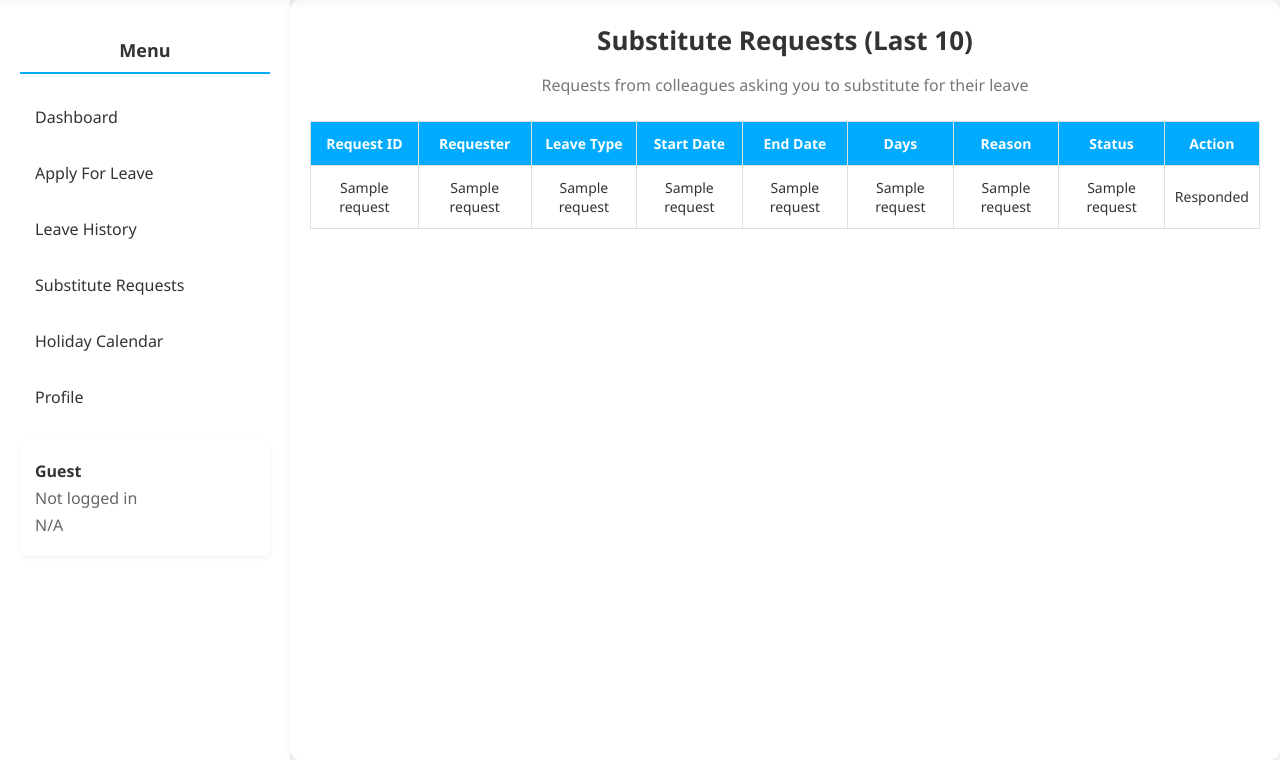
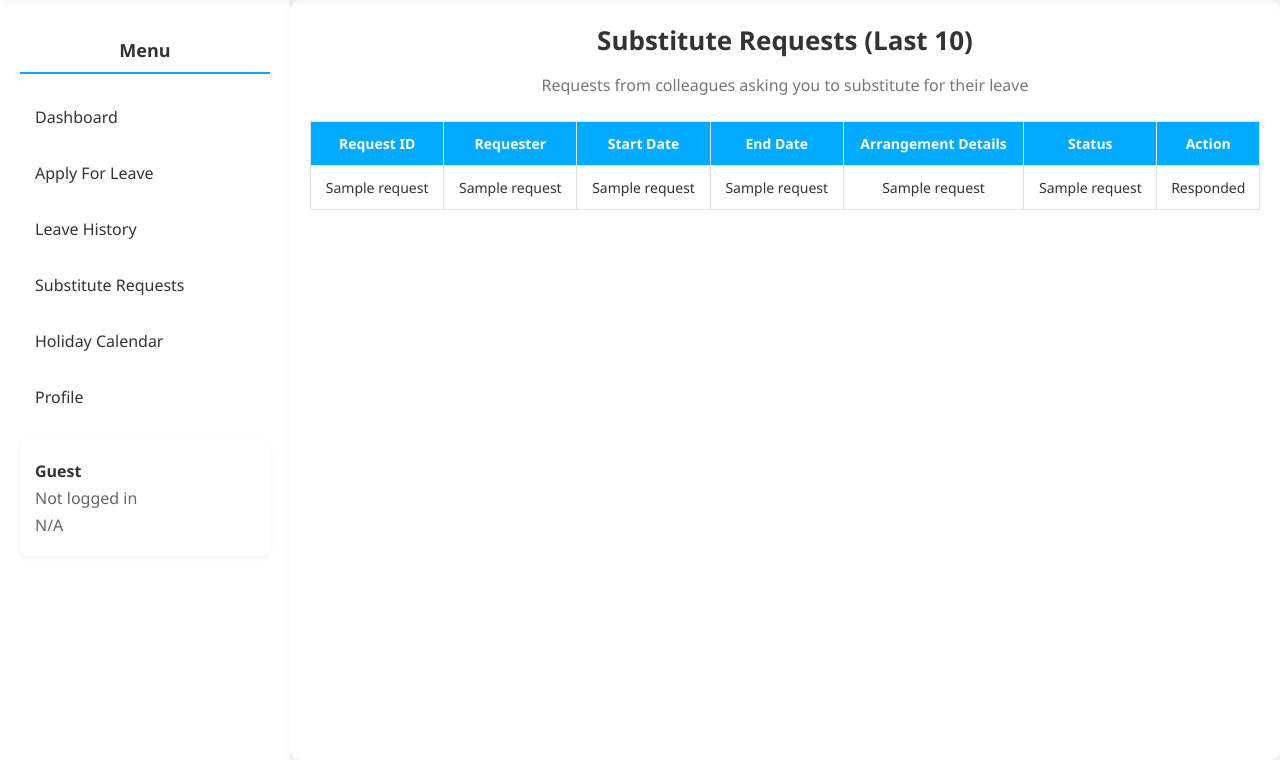
Before and after one commit to keerthivasan91/CIT-leave-management-prototype, a Flask app: template templates/substitute_requests.html in a window 1280 px wide. Shown: the part 71-831 px from the top of the page. Run offline with Flask 3, Linux system fonts and the light colour scheme; the template is opened without the code that fills it: most values are stand-ins (such as "Sample title", 1, 10 or a date in 2020); some libraries are stand-ins or nearby versions.

Commit message:
Refactor substitute requests table: remove unnecessary columns and update data mapping

```diff
--- a/templates/substitute_requests.html
+++ b/templates/substitute_requests.html
@@ -14,11 +14,9 @@
           <tr>
             <th>Request ID</th>
             <th>Requester</th>
-            <th>Leave Type</th>
             <th>Start Date</th>
             <th>End Date</th>
-            <th>Days</th>
-            <th>Reason</th>
+            <th>Arrangement Details</th>
             <th>Status</th>
             <th>Action</th>
           </tr>
@@ -27,15 +25,13 @@
           {% for r in requests %}
             <tr>
               <td>{{ r[1] }}</td>
-              <td>{{ r[10] }}</td>
-              <td>{{ r[3] }}</td>
+              <td>{{ r[11] }}</td>
               <td>{{ r[4] or '' }}</td>
               <td>{{ r[5] or '' }}</td>
-              <td>{{ r[6] }}</td>
-              <td>{{ r[7] or '' }}</td>
-              <td>{{ r[8] }}</td>
+              <td>{{ r[8] or '' }}</td>
+              <td>{{ r[9] or '' }}</td>
               <td>
-                {% if r[8] == 'Pending' %}
+                {% if r[9] == 'Pending' %}
                   <a href="/accept_substitute/{{ r[0] }}" class="action-accept">Accept</a> |
                   <a href="/reject_substitute/{{ r[0] }}" class="action-reject">Reject</a>
                 {% else %}
```
